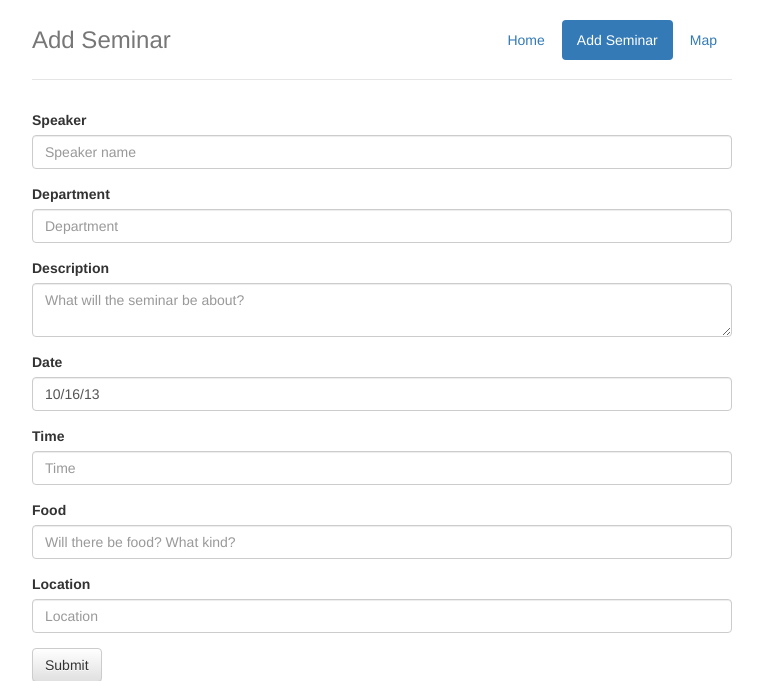
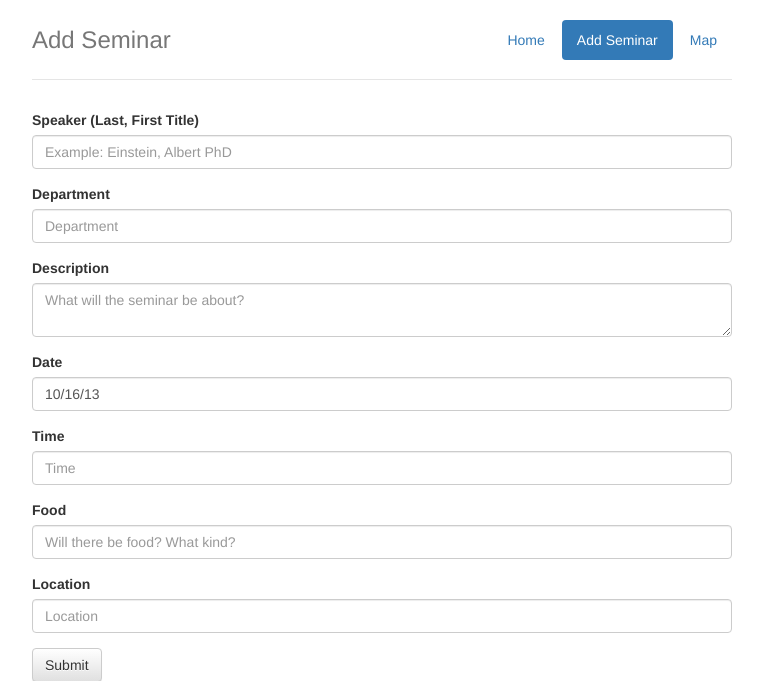
Before and after one commit to ibelkhan/csc212-proj2-goodteam, a PHP site: page /add.php in a window 1280 px wide. Shown: the top 681 px of the page, without its empty margins (258-1021 px from the left). Run offline with PHP 8.4, Linux system fonts and the light colour scheme; some libraries are stand-ins or nearby versions.

Commit message:
new format for input of speaker names

```diff
--- a/add.php
+++ b/add.php
@@ -44,8 +44,8 @@
 
       <form role="form" action="addSeminar.php">
         <div class="form-group">
-          <label for="speaker1">Speaker</label>
-          <input type="text" class="form-control" id="speaker1" placeholder="Speaker name" name = "speaker">
+          <label for="speaker1">Speaker (Last, First Title)</label>
+          <input type="text" class="form-control" id="speaker1" placeholder="Example: Einstein, Albert PhD" name = "speaker">
         </div>
         <div class="form-group">
           <label for="department1">Department</label>
```
